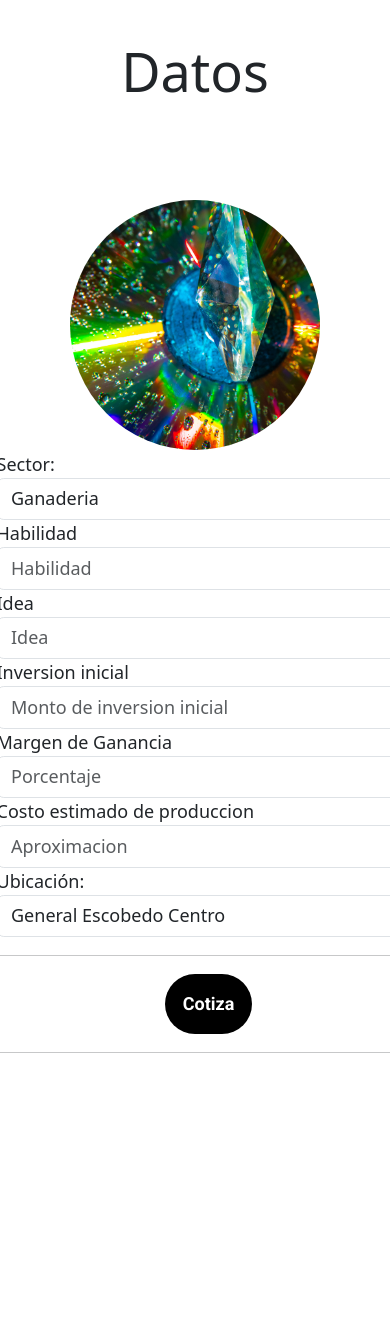
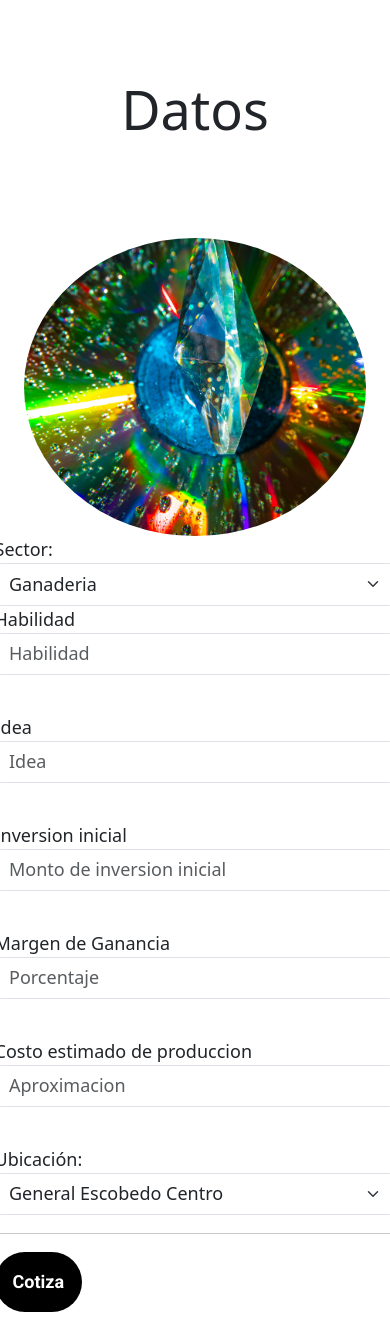
Before and after one commit to HidenLacan/KeyInvesmentNewversion, a Django app: page / in a window 390 px wide; the page is wider, and only the part inside the window is pictured. Shown: the part 1975-3305 px from the top of that part. Before the commit the page ends 3028 px from the top of that part, so only its background shows below. Run offline with Django 5.2, Linux system fonts and the light colour scheme; some libraries are stand-ins or nearby versions.

Commit message:
old version

```diff
--- a/keyapp/templates/index.html
+++ b/keyapp/templates/index.html
@@ -284,11 +284,11 @@
                 <img alt="image"
                     src="../static/pexels-magda-ehlers-4198862.jpg"
                     class="home-image2" />
-                <div class="home-container11">
-                    <form class="home-form" method="POST" action="{%url 'index' %}" >
+                <div class="">
+                    <form class="" method="POST" action="{%url 'index' %}" >
                         {%csrf_token%}
-                        <div class="home-container12">
-                            <div class="home-container13">
+                        <div class="">
+                            {% comment %} <div class=""> {% endcomment %}
 
                                 <label for="sector">Sector:</label>
                                 <select  class="form-select" name="sector">
@@ -356,13 +356,13 @@
 
 
 
-                            </div>
+                            {% comment %} </div> {% endcomment %}
 
                     </form>
 
 
                 </div>
-                </form>
+
             </div>
 
         </div>
--- a/static/home.css
+++ b/static/home.css
@@ -492,8 +492,8 @@
     /* here the problem */
   .home-container12 {
     flex: 0 0 auto;
-    width: 800px;
-    height: 466px;
+    /* width: 800px;
+    height: 466px; */
     display: flex;
     align-items: flex-start;
     border-color: #ffffff;
@@ -504,8 +504,8 @@
 
   /* here the problem */
   .home-container13 {
-    width: 424px;
-    height: 473px;
+    /* width: 424px;
+    height: 473px; */
     display: flex;
     flex-direction: column;
   }
@@ -703,61 +703,47 @@
       padding-right: 32px;
     }
   }
-  @media(max-width: 480px) {
+  @media(max-width: 479px) {
     .home-burger-menu {
       margin-left: var(--dl-space-space-doubleunit);
     }
     .home-cta-btn {
-      font-size: 16px;
-      padding-left: var(--dl-space-space-doubleunit);
-      padding-right: var(--dl-space-space-doubleunit);
+      font-size: 1rem; /* Cambiado de 16px a 1rem */
+      padding: var(--dl-space-space-unit);
     }
-    .home-hero-text-container {
-      width: 100%;
+    .home-hero-text-container,
+    .home-container04,
+    .home-text13 {
+      width: 100%; /* Esto asegura que los contenedores ocupen todo el ancho */
     }
-    .home-features {
-      padding-top: 32px;
-      padding-left: var(--dl-space-space-unit);
-      padding-right: var(--dl-space-space-unit);
-      padding-bottom: 32px;
+    .home-features,
+    .home-testimonial {
+      padding: 2rem var(--dl-space-space-unit); /* Esto proporciona un padding uniforme */
     }
-    .home-container03 {
-      grid-template-columns: 1fr;
+    .home-container03,
+    .home-container11 {
+      grid-template-columns: 1fr; /* Asegura una sola columna en contenedores de grid */
     }
-    .home-image1 {
-      width: 250px;
-      height: 250px;
+    .home-image1,
+    .home-image2 {
+      width: 100%; /* Hace que las imágenes sean responsivas */
+      height: auto; /* Mantiene la proporción de las imágenes */
+      max-width: 100%; /* Ajusta el ancho máximo al 100% del contenedor */
+      max-height: auto; /* Altura máxima automática para mantener la proporción */
     }
     .home-gallery {
       padding: var(--dl-space-space-unit);
       flex-direction: column;
     }
-    .home-container04 {
-      width: auto;
-    }
-    .home-image2 {
-      width: 250px;
-      height: 250px;
-    }
-    .home-container11 {
-      grid-template-columns: 1fr;
-    }
-    .home-container12 {
-      grid-template-columns: 1fr;
-    }
-    .home-testimonial {
-      padding-top: 32px;
-      padding-left: var(--dl-space-space-unit);
-      padding-right: var(--dl-space-space-unit);
-      padding-bottom: 32px;
-    }
-    .home-icon10 {
-      margin-bottom: 0px;
-    }
-    .home-text13 {
-      width: auto;
-    }
+    .home-icon10,
     .home-icon12 {
       margin-bottom: var(--dl-space-space-unit);
     }
+    .home-container11,
+    .home-container12 { /* Añadido para asegurar que no haya desbordamiento */
+      overflow: hidden; /* Oculta el contenido que desborda el contenedor */
+      width: 100%; /* Asegura que el contenedor no sea más ancho que la pantalla */
+      max-width: 100%; /* Asegura que el contenedor no sea más ancho que la pantalla */
+      box-sizing: border-box; /* Asegura que el padding no afecte el ancho total */
+    }
   }
```
Also changed, not shown: keyapp/static/home.css (+72 -55 lines).
